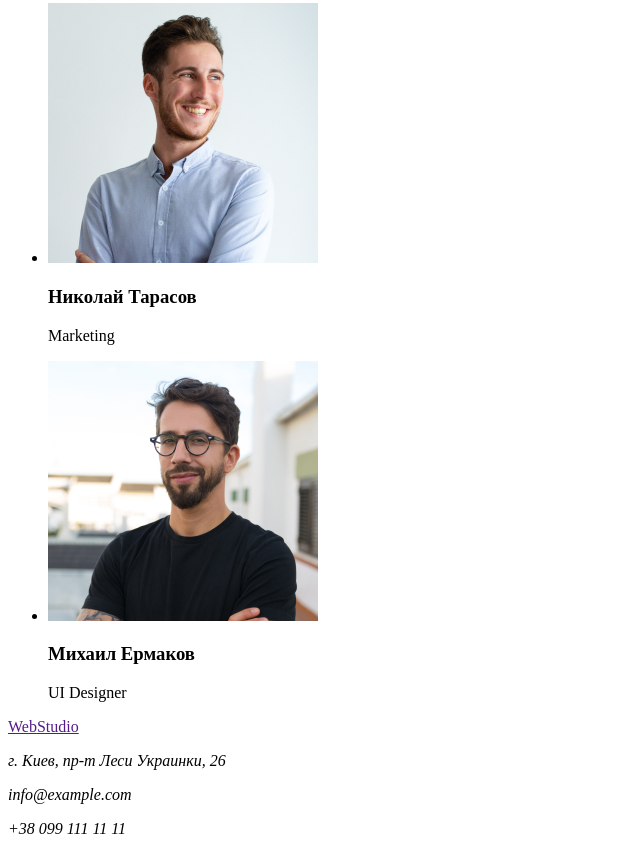
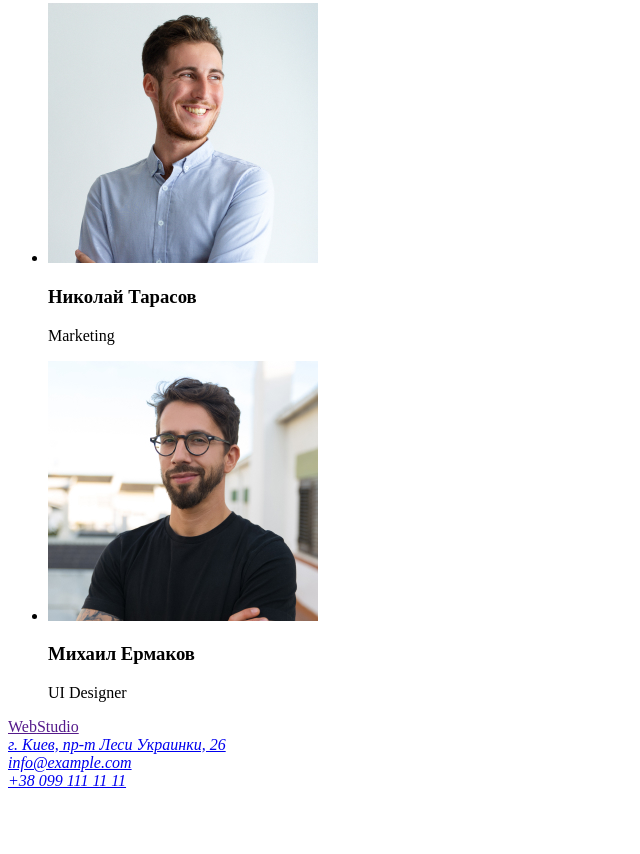
Before and after one commit to GuzOleg/goit-markup-hw-01, a plain HTML site: page index.html in a window 1280 px wide. Shown: the part 2317-3171 px from the top of the page, without its empty margins (0-640 px from the left). After the commit the page ends 3115 px from the top, so only its background shows below. Drawn offline with Linux system fonts and the light colour scheme.

Commit message:
Обновления футера

```diff
--- a/index.html
+++ b/index.html
@@ -16,8 +16,8 @@
                 <li><a href="">Контакты</a></li>
             </ul>
         </nav>
-        <a href="mailto:info@devstudio.com">info@devstudio.com</a>&nbsp;&nbsp;&nbsp;
-        <a href="tel:+380961111111">+38 096 111 11 11</a>
+        <a href="mailto:info@devstudio.com" rel="noopener noreferrer">info@devstudio.com</a>&nbsp;&nbsp;&nbsp;
+        <a href="tel:+380961111111" rel="noopener noreferrer">+38 096 111 11 11</a>
     </header>
     <main>
         <!--Секция "Заказ услуги"-->
@@ -59,9 +59,9 @@
     <footer>
        <a href=""><span>Web</span>Studio</a>
        <address>
-           <p>г. Киев, пр-т Леси Украинки, 26</p>
-           <p>info@example.com</p>
-           <p>+38 099 111 11 11</p>
+           <a href="https://goo.gl/maps/bTtq3ChXj4JMNCNS8" rel="noopener noreferrer" target="_blank">г. Киев, пр-т Леси Украинки, 26</a><br>
+           <a href="mailto:info@devstudio.com" rel="noopener noreferrer">info@example.com</a><br>
+           <a href="tel:+380961111111" rel="noopener noreferrer">+38 099 111 11 11</a>
        </address>
     </footer>
 </body>
```
